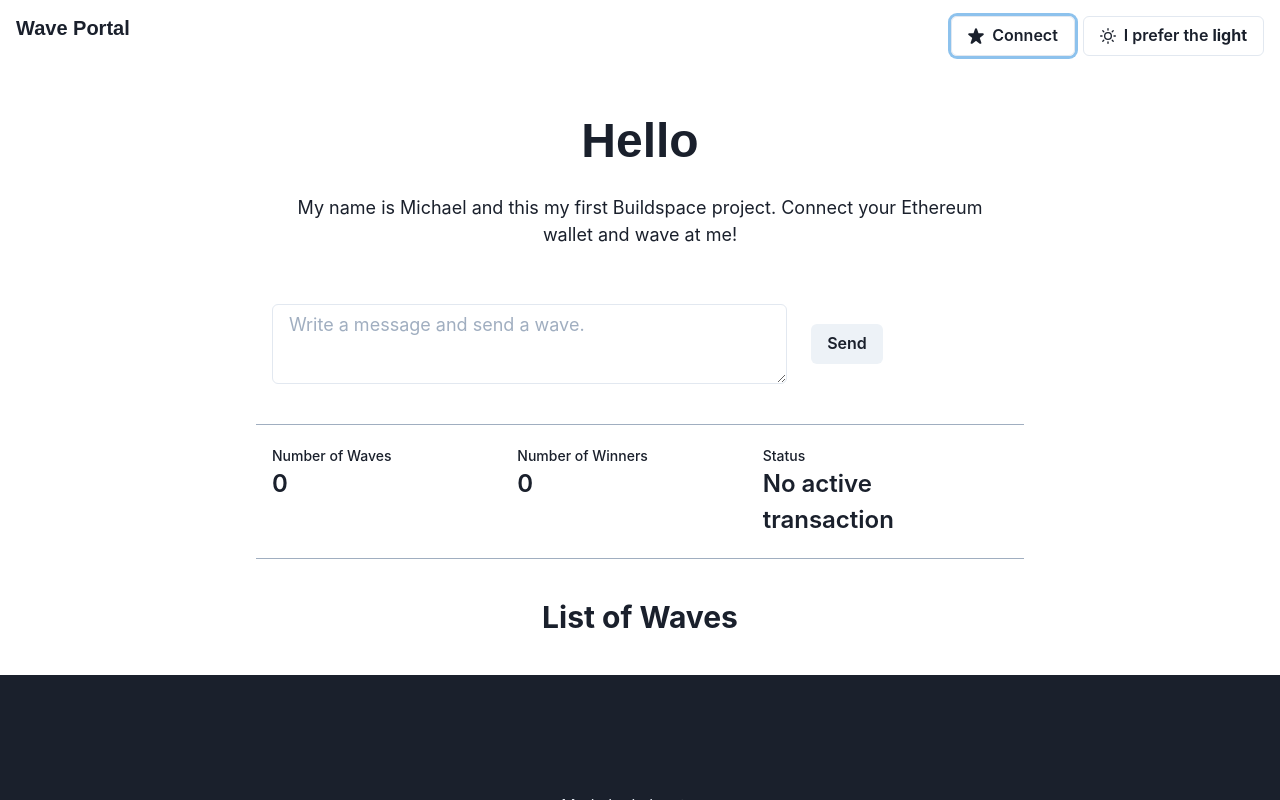
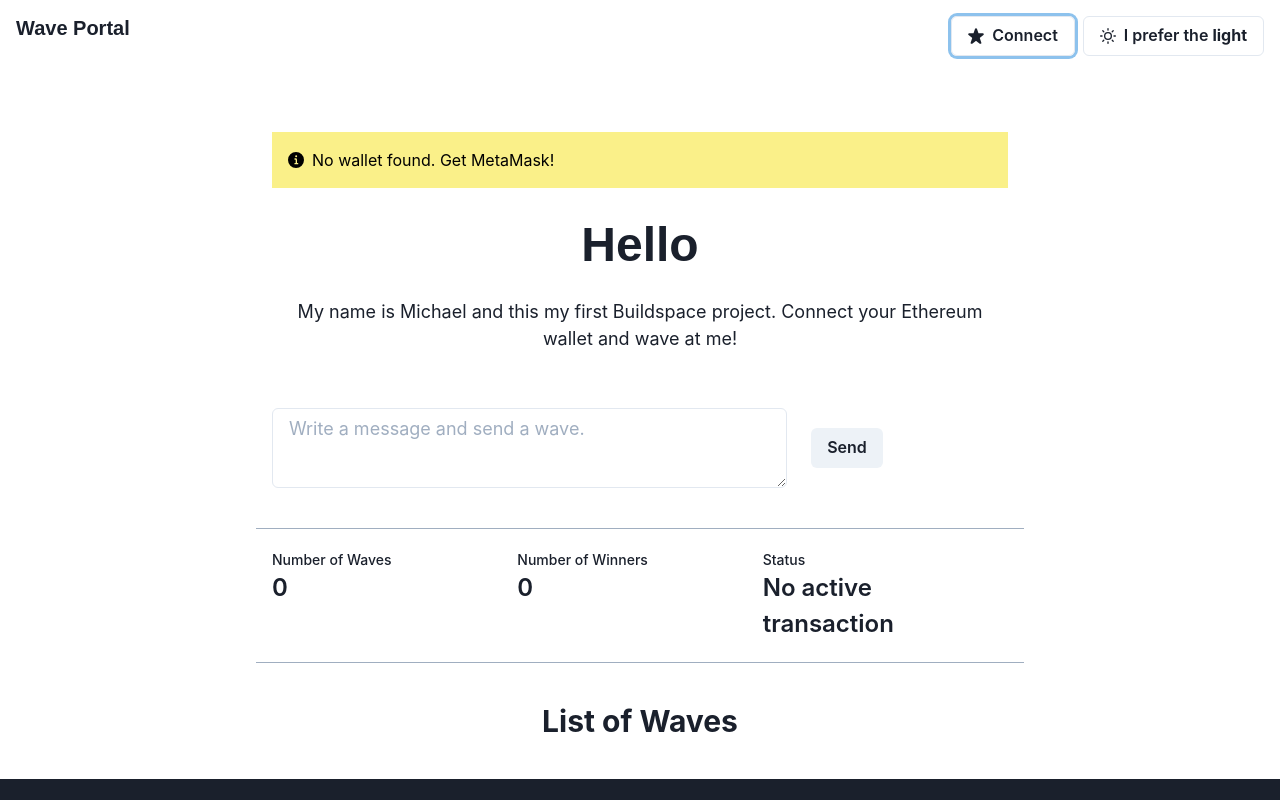
Before and after one commit to michabre/buildspace-wave-portal, a React (Create React App) app in the folder client/: page / in a window 1280 px wide. Both pictures are taken after a click on the button "Connect". Shown: the top 800 px of the page. Built offline with nearby package versions, Linux system fonts and the light colour scheme; a web font is replaced by a local one.

Commit message:
adding notifications

```diff
--- a/client/src/App.js
+++ b/client/src/App.js
@@ -17,6 +17,7 @@ import theme from './theme'
 import Header from "./components/layout/Header"
 import Footer from "./components/layout/Footer"
 import Message from "./components/Messages/Message"
+import Notification from "./components/Notification/Notification"
 import './App.css'
 
 import abi from "./utils/WavePortal.json"
@@ -34,6 +35,8 @@ export default function App() {
   const [status, setStatus] = useState("No active transaction")
   const [message, setMessage] = useState("")
   const [allWaves, setAllWaves] = useState([])
+  const [notificationMessage, setNotificationMessage] = useState("")
+  const [notificationLevel, setNotificationLevel] = useState("")
 
   const contractAddress = "0x2fAeAbf1d75Ba9ede445D833aAB1bdbc76E06F23"
   const contractABI = abi.abi
@@ -51,32 +54,26 @@ export default function App() {
       const { ethereum } = window;
 
       if (!ethereum) {
-        console.log("Make sure you have metamask!");
         return;
       } else {
-        console.log("We have the ethereum object", ethereum);
-
         provider = new ethers.providers.Web3Provider(ethereum);
         signer = provider.getSigner();
         wavePortalContract = new ethers.Contract(contractAddress, contractABI, signer);
 
         let count = await wavePortalContract.getTotalWaves();
         let numberOfWinners = await wavePortalContract.getNumberOfWinners();
-        console.log("Retrieved total wave count...", count.toNumber());
         setWaveCount(count.toNumber());
         setWinners(numberOfWinners.toNumber());
       }
 
-      /*
-      * Check if we're authorized to access the user's wallet
-      */
       const accounts = await ethereum.request({ method: "eth_accounts" });
 
       if (accounts.length !== 0) {
         const account = accounts[0];
         setCurrentAccount(account)
       } else {
-        console.log("No authorized account found")
+        setNotificationMessage("No authorized account found")
+        setNotificationLevel("warning")
       }
     } catch (error) {
       console.log(error);
@@ -91,7 +88,8 @@ export default function App() {
       const { ethereum } = window;
 
       if (!ethereum) {
-        alert("Get MetaMask!");
+        setNotificationMessage("No wallet found. Get MetaMask!")
+        setNotificationLevel("warning")
         return;
       }
 
@@ -147,6 +145,7 @@ export default function App() {
         setAllWaves(wavesCleaned);
       } else {
         console.log("Ethereum object doesn't exist!");
+
       }
     } catch (error) {
       console.log(error);
@@ -158,7 +157,6 @@ export default function App() {
    */
   useEffect(() => {
     const onNewWave = (from, timestamp, message) => {
-      console.log("NewWave", from, timestamp, message);
       setAllWaves(prevState => [
         ...prevState,
         {
@@ -193,6 +191,7 @@ export default function App() {
         <Flex h='100%' align='center'>
           <Box>
             <VStack h='100%'>
+              {notificationMessage && <Notification level={notificationLevel} message={notificationMessage} />}
               <Heading as='h2' fontSize='5xl'>Hello</Heading>
               <Box padding='4'>
                 <Text fontSize='lg' align='center'>
--- /dev/null
+++ b/client/src/components/Notification/Notification.js
@@ -0,0 +1,27 @@
+import React from 'react';
+
+import {
+  Box,
+  HStack,
+  Text,
+} from '@chakra-ui/react'
+
+import { InfoIcon } from '@chakra-ui/icons'
+
+const levels = {
+  success: 'green.100',
+  error: 'orange.200',
+  warning: 'yellow.200',
+}
+
+const Notification = ({ level, message }) => {
+  return (
+    <Box bg={levels[level]} w='100%' my={5} p={4} color='black'>
+      <HStack alignItems='center'>
+        <InfoIcon /><Text>{message}</Text>
+      </HStack>
+    </Box>
+  )
+}
+
+export default Notification;
```
